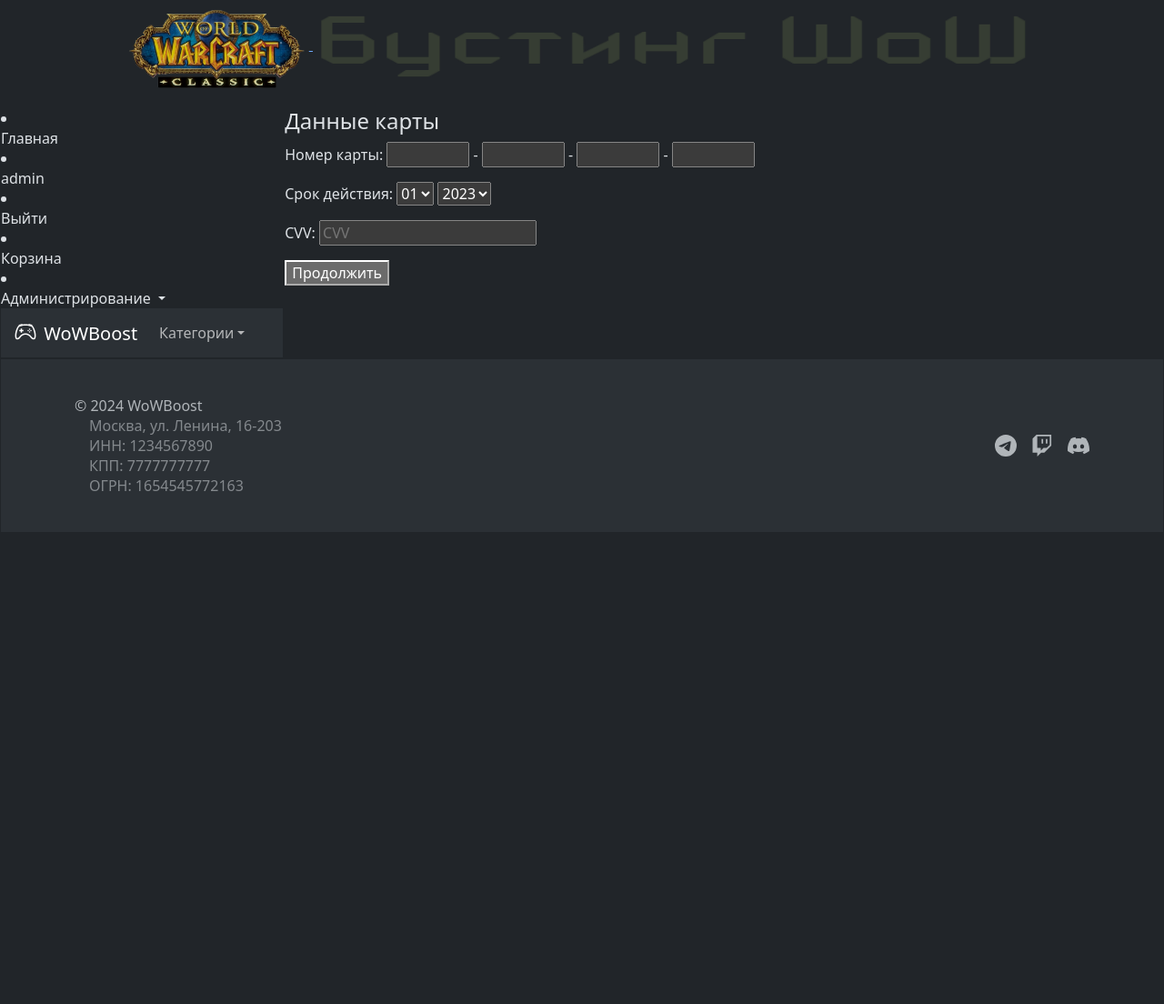
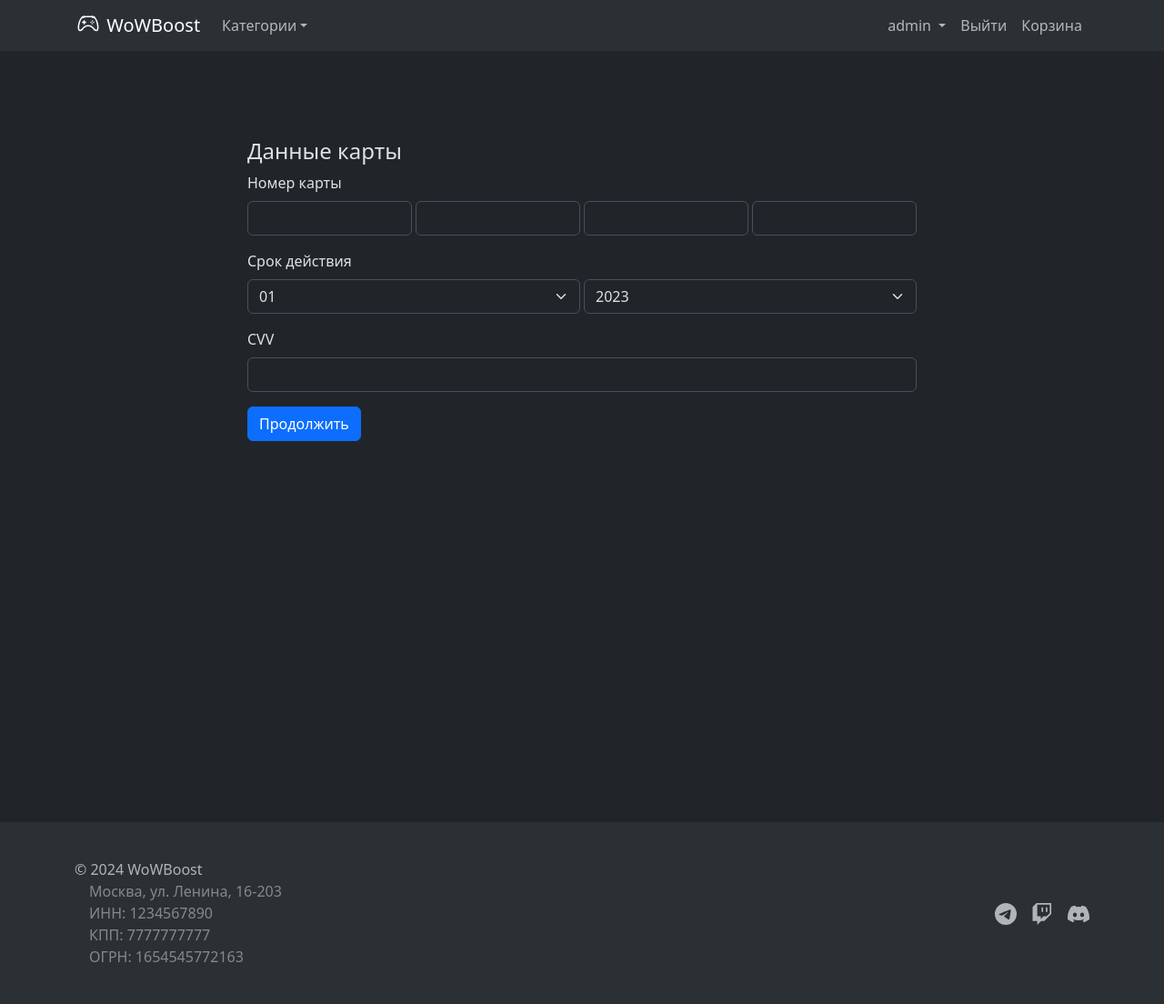
Before and after one commit to sashek06/shop, a PHP site: page /pay.php in a window 1280 px wide. Shown: the whole page at 91% size. Before the commit the page ends 540 px from the top, so only its background shows below. Run offline with PHP 8.4, Linux system fonts and the light colour scheme; a user stored in the database is signed in; data comes from the database, SQL or seed files in the repository.

Commit message:
DB NEED FIX

```diff
--- a/cart.php
+++ b/cart.php
@@ -208,10 +208,11 @@
     include('menu.php');
 ?>
 
+<section class="cart mt-5" style="min-height: 100vh;">
 <div class="container">
 	<div class="row justify-content-center">
-		<div class="col-md-8 pt-5">
-			<div class=" h1 text-center"><?php echo $title;?></div>
+		<div class="col-md-8">
+			<div class="h1 text-center"><?php echo $title;?></div>
 			<div id="cart" width="100%"></div>
 			<div class="order__button mt-4">
 				<button class="btn btn-primary btn-block" onclick="do_order()">Оформить заказ</button>
@@ -219,6 +220,7 @@
 		</div>
 	</div>
 </div>
+</section>
 
 <?php
     include('footer.php');
--- a/login.php
+++ b/login.php
@@ -50,9 +50,7 @@
     include('menu.php');
 ?>
 
-<body class="d-flex align-items-center py-4 bg-body-tertiary">
-
-<section class="login__form d-flex align-items-center h-100">
+<section class="login__form d-flex align-items-center" style="min-height: 100vh;">
 	<div class="container">
 		<div class="row justify-content-center">
 			<form id="loginForm" method="post" class="col-4">
--- a/menu.php
+++ b/menu.php
@@ -7,33 +7,15 @@
 	// $menu.='<h2><a href="contacts.php"><img src="images/mail.png" width="20px">Реквизиты</a> </h2>';
 	// $menu.='<h2><a href="about.php"><img src="images/about.png" width="20px">О нас</a> </h2>';
 
-	$menu.='<li class="nav-item">
-	<a class="nav-link" href="index.php">Главная</a>
-	</li>';
-
-	if ( !isset($_SESSION['level'])) $menu.='<li class="nav-item">
-	<a class="nav-link" href="login.php">Авторизация</a>
-	</li>';
-	if ( !isset($_SESSION['level'])) $menu.='<li class="nav-item">
-	<a class="nav-link" href="reg.php">Регистрация</a>
-	</li></ul></div></div></nav>';
-	else {
-		$menu.='<li class="nav-item"><a class="nav-link disabled" href="#">'.$_SESSION['login'].'</a></li>';
-		$menu.='<li class="nav-item"><a class="nav-link" href="?do=exit">Выйти</a></li>';
-		$menu.='<li class="nav-item"><a class="nav-link" href="cart.php"><div id="cart_info">Корзина</div></a></li>';
-		if ( in_array($_SESSION['level'], array(2,1)) ) $menu.='<li class="nav-item><a class="nav-link" href="user_orders.php"><img src="images/order.png" height="18px">Заказы</a></li>';
-	};
-/* 	else {
-		$menu.=$_SESSION['login'].' <a href="?do=exit" style="text-decoration:none; color:white">(выйти)</a>';
-		$menu.='<h2><a href="cart.php"><img src="images/cart2.svg" width="30px" height="24px"></a></h2>';
-		if ( in_array($_SESSION['level'], array(2,1)) ) $menu.='<h2><a href="user_orders.php"><img src="images/order.png" height="18px">Заказы</a></h2>';
-	}; */
+	// $menu.='<li class="nav-item">
+	// <a class="nav-link" href="index.php">Главная</a>
+	// </li>';
 
 // меню по уровням доступа: 10 - админ и т.д.
 	if (isset($_SESSION['level'])) {
 		if ( in_array($_SESSION['level'], array(10)) ) $menu.='<li class="nav-item dropdown">
 		<a class="nav-link dropdown-toggle" href="#" role="button" data-bs-toggle="dropdown" aria-expanded="false">
-			Администрирование
+			'.$_SESSION['login'].'
 		</a>
 		<ul class="dropdown-menu beads">';
 		if ( in_array($_SESSION['level'], array(10)) ) $menu.='<li> <a class="dropdown-item" href="users.php">Пользователи</a> </li>';
@@ -45,11 +27,28 @@
 		if ( in_array($_SESSION['level'], array(10,2)) ) $menu.='<li> <a class="dropdown-item" href="report_products.php">Малые остатки</a> </li>';
 		if ( in_array($_SESSION['level'], array(10)) ) $menu.='
 					</ul>
-					</ul>
-				</div>
-	  		</div>
-		</nav>';
+					</li>
+					';
 	};
+
+	if ( !isset($_SESSION['level'])) $menu.='<li class="nav-item">
+	<a class="nav-link" href="login.php">Авторизация</a>
+	</li>';
+	if ( !isset($_SESSION['level'])) $menu.='<li class="nav-item">
+	<a class="nav-link" href="reg.php">Регистрация</a>
+	</li></ul></div></div></nav>';
+	else {
+		$menu.='<li class="nav-item"><a class="nav-link" href="?do=exit">Выйти</a></li>';
+		$menu.='<li class="nav-item"><a class="nav-link" href="cart.php"><div id="cart_info">Корзина</div></a></li></ul></div></div></nav>';
+		// if ( in_array($_SESSION['level'], array(2,1)) ) $menu.='<li class="nav-item><a class="nav-link" href="user_orders.php"><img src="images/order.png" height="18px">Заказы</a></li></ul></div></div></nav>';
+	};
+/* 	else {
+		$menu.=$_SESSION['login'].' <a href="?do=exit" style="text-decoration:none; color:white">(выйти)</a>';
+		$menu.='<h2><a href="cart.php"><img src="images/cart2.svg" width="30px" height="24px"></a></h2>';
+		if ( in_array($_SESSION['level'], array(2,1)) ) $menu.='<h2><a href="user_orders.php"><img src="images/order.png" height="18px">Заказы</a></h2>';
+	}; */
+
+
 
 /* 	// меню по уровням доступа: 10 - админ и т.д.
 	if (isset($_SESSION['level'])) {
--- a/pay.php
+++ b/pay.php
@@ -6,68 +6,56 @@
 error_reporting(E_ALL);
 include('auth.php');
 include('func.php');
-	$title='Страница оплаты';
+$title = 'Страница оплаты';
 ?>
-<html data-bs-theme="dark">
+
+<!DOCTYPE html>
+<html lang="ru">
 <head>
     <meta charset="utf-8">
-	<title><?php echo $title;?></title>
+    <title><?php echo $title; ?></title>
     <link rel="stylesheet" type="text/css" href="style.css">
 </head>
+<body>
 
-<body>
-<table id="main_table" border="0">
-	<!-- баннер -->
-	<tr>
-		<td colspan=2 style="text-align:center">
 <?php
-				include('top.php');
+    include('showcase.php');
+    include('menu.php');
 ?>
-		</td>
-	</tr>
 
-	<tr>
-		<!-- меню -->
-		<td width="270px" class="menu" style="vertical-align:top;">
-			<?php
-				include('menu.php');
-				include('showcase.php');
-			?>
-		</td>
-
-		<!-- контент -->
-		<td width="900px" style="vertical-align:top;">
-
-
-
+<section class="checkout mt-5 pt-5" style="min-height: 100vh;">
+	<div class="container">
+		<div class="row justify-content-center">
+			<div class="col-md-8 ">
 				<form class="credit-card" method="POST" action="user_orders.php">
 					<h4 class="title">Данные карты</h4>
-<!-- Card Number -->
-<p>
-Номер карты:
-<input type="text" name="card1" id="card1" class="card-number" pattern="[0-9]{4}" size=4 required> -
-<input type="text" name="card2" id="card2" class="card-number" pattern="[0-9]{4}" size=4 required> -
-<input type="text" name="card3" id="card3" class="card-number" pattern="[0-9]{4}" size=4 required> -
-<input type="text" name="card4" id="card4" class="card-number" pattern="[0-9]{4}" size=4 required><br>
-</p>
-<p>
-Срок действия:
-<select name="Month" required>
-	<option value="january">01</option>
-	<option value="february">02</option>
-	<option value="march">03</option>
-	<option value="april">04</option>
-	<option value="may">05</option>
-	<option value="june">06</option>
-	<option value="july">07</option>
-	<option value="august">08</option>
-	<option value="september">09</option>
-	<option value="october">10</option>
-	<option value="november">11</option>
-	<option value="december">12</option>
+					<div class="mb-3">
+						<label for="card1" class="form-label">Номер карты</label>
+						<div class="d-flex">
+							<input type="text" name="card1" id="card1" class="form-control me-1" pattern="[0-9]{4}" maxlength="4" required>
+							<input type="text" name="card2" id="card2" class="form-control me-1" pattern="[0-9]{4}" maxlength="4" required>
+							<input type="text" name="card3" id="card3" class="form-control me-1" pattern="[0-9]{4}" maxlength="4" required>
+							<input type="text" name="card4" id="card4" class="form-control" pattern="[0-9]{4}" maxlength="4" required>
+						</div>
+					</div>
+					<div class="mb-3">
+						<label for="expiration" class="form-label">Срок действия</label>
+						<div class="d-flex">
+							<select name="Month" class="form-select me-1" required>
+								<option value="01">01</option>
+								<option value="02">02</option>
+								<option value="03">03</option>
+								<option value="04">04</option>
+								<option value="05">05</option>
+								<option value="06">06</option>
+								<option value="07">07</option>
+								<option value="08">08</option>
+								<option value="09">09</option>
+								<option value="10">10</option>
+								<option value="11">11</option>
+								<option value="12">12</option>
 							</select>
-
-<select name="Year" required>
+							<select name="Year" class="form-select" required>
 								<option value="2023">2023</option>
 								<option value="2024">2024</option>
 								<option value="2025">2025</option>
@@ -79,32 +67,19 @@
 								<option value="2031">2031</option>
 								<option value="2032">2032</option>
 							</select>
-</p>
-<p>
-CVV:
-<!-- Card Verification Field -->
-<input type="text"placeholder="CVV" required>
-</p>
+						</div>
+					</div>
+					<div class="mb-3">
+						<label for="cvv" class="form-label">CVV</label>
+						<input type="text" name="cvv" id="cvv" class="form-control" required>
+					</div>
+					<button type="submit" class="btn btn-primary">Продолжить</button>
+				</form>
+			</div>
+		</div>
+	</div>
+</section>
 
-<!-- Buttons -->
-<button type="submit" class="proceed-btn">Продолжить</a></button>
-</div>
-</form>
-
-
-		</td>
-	</tr>
-
-	<!-- подвал -->
-	<tr>
-		<td colspan=2>
 <?php
     include('footer.php');
 ?>
-		</td>
-	</tr>
-
-</table>
-
-</body>
-</html>
--- a/showcase.php
+++ b/showcase.php
@@ -20,7 +20,7 @@
 
 echo '
 <html data-bs-theme="dark">
-<body class="d-flex flex-column h-100">
+<body>
 <nav class="navbar navbar-expand-lg bg-body-tertiary sticky-top">
   <div class="container">
   <a class="navbar-brand" href="index.php">
```
Also changed, not shown: index.php (+6 -4 lines), user_items.php (+12 -42 lines), user_orders.php (+22 -43 lines), view.php (+35 -54 lines), images/stock-goods.webp (added), 1 other file. Lines whose indentation alone changed are shown as unchanged.
